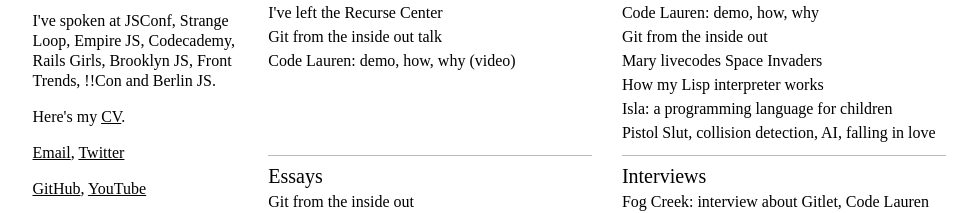
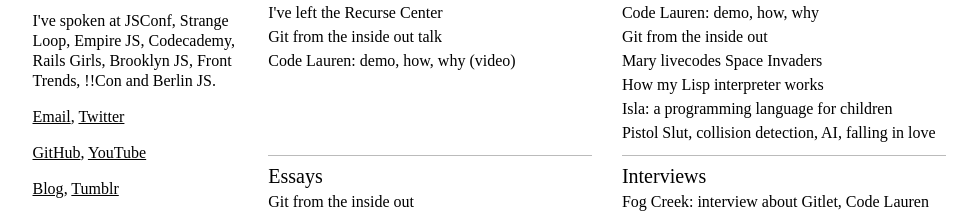
Before and after one commit to zahrabakhshalizadeh/maryrosecook.com, a Jekyll site: the page index.html, which Jekyll copies as it is, in a window 1280 px wide, cut to the strip 0-348 px from the top of the page. Shown: the part 135-348 px from the top of the strip, without its empty margins (151-1117 px from the left). Built offline with Jekyll 4.4.1, drawn with Linux system fonts in a browser that asks for light colours; some web fonts are replaced; Markdown is read by kramdown in place of the engine named in the settings.

Commit message:
Remove CV link from home page

```diff
--- a/index.html
+++ b/index.html
@@ -30,10 +30,6 @@
 
           <p>
             I've spoken at JSConf, Strange Loop, Empire JS, Codecademy, Rails Girls, Brooklyn JS, Front Trends, !!Con and Berlin JS.
-          </p>
-
-          <p>
-            Here's my <a href="MaryRoseCookCV.pdf">CV</a>.
           </p>
 
           <p>
```
